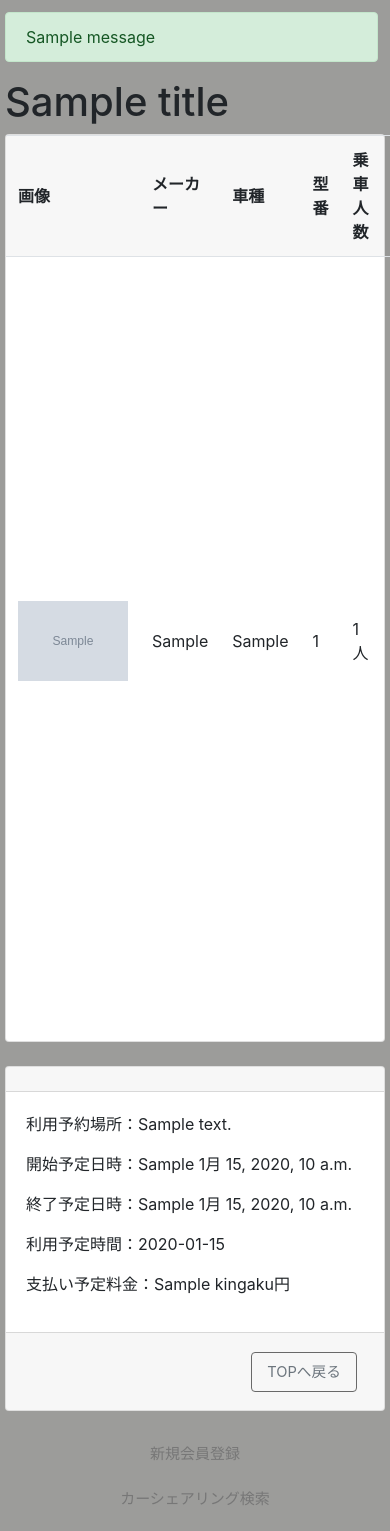
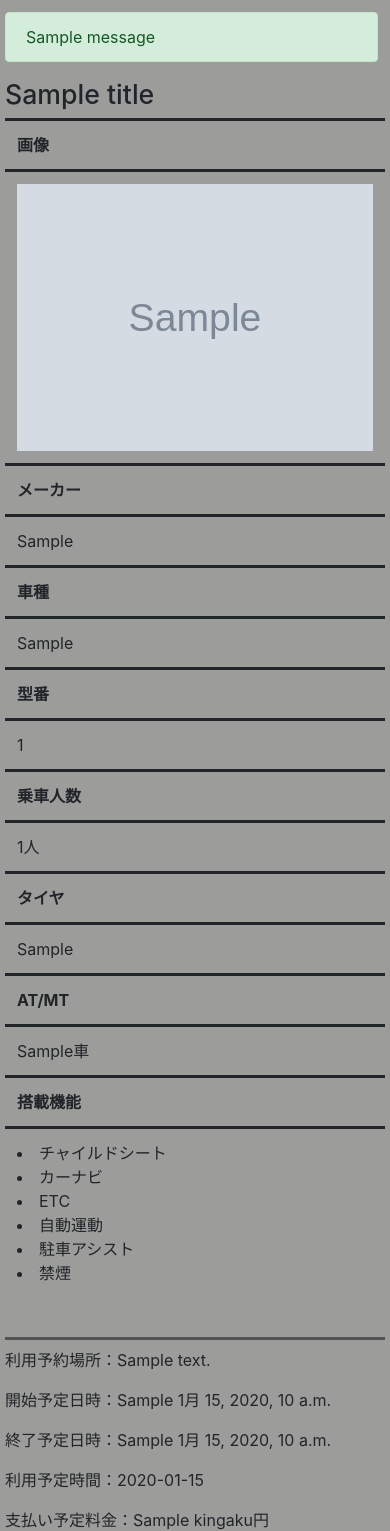
Before and after one commit to yuzua/proconEF, a Django app: template templates/carsharing_booking/check.html in a window 390 px wide; the page is wider, and only the part inside the window is pictured. Shown: the part 73-1604 px from the top of that part. Run offline with Django 3.2, Linux system fonts and the light colour scheme; tables that the repository leaves empty hold one stand-in row (values such as "Sample post"); the template is opened without the code that fills it: values that come from a table or form of the project are taken from there, most other values are stand-ins (such as "Sample title", 1, 10 or a date in 2020); grey boxes marked "Sample" are stand-in pictures; one stand-in notice (Sample message) is shown; parts of the project's set-up code (start-up, migrations or seed data) failed here and were passed over; some libraries are stand-ins or nearby versions.

Commit message:
履歴table

```diff
--- a/static/carsharing_booking/css/check.css
+++ b/static/carsharing_booking/css/check.css
@@ -1,3 +1,43 @@
 .table td, .table th{
     vertical-align: middle;
 }
+
+.tr {
+    border-top: solid;
+    border-bottom: solid;
+}
+
+h1 {
+    font-size: 25pt;
+}
+
+h2 {
+    font-size: 20pt;
+    border-bottom: solid;
+    border-color: rgb(83, 83, 83);
+}
+
+.sp {
+    display: none !important;
+}
+
+@media (max-width: 690px){
+    h1 {
+        font-size: 20pt;
+    }
+
+    .pc {
+         display: none !important;
+    }
+
+    .sp {
+         display: block !important;
+    }
+    table {
+        width: 300%;
+    }
+
+    img {
+        width: 100%;
+    }
+}
--- a/static/carsharing_booking/css/list.css
+++ b/static/carsharing_booking/css/list.css
@@ -198,4 +198,9 @@
         background-color: #fff;
     }
 
+    .now {
+        width: 100%;
+        position: static;
+    }
+
 }
--- a/templates/carsharing_booking/booking.html
+++ b/templates/carsharing_booking/booking.html
@@ -83,8 +83,8 @@
             <input id="addressPush" type="hidden" name="address">
                 {{ form.as_p }}
                 {{ form.media }}
-            <input class="btn btn-outline-secondary" type="submit" value="確認" style="float: right;width: 80pt;height: 30pt;margin: 5pt;">
-        <div id="jquery"></div>
+            <input type="submit" value="確認" style="float: right;width: 80pt;height: 30pt;margin: 5pt;">
+        <div id="jquery" style="border: solid;border-color: #cdcdcd;border-radius: 10pt;width: 50%;"></div>
     </div>
 </div>
 </form>
--- a/templates/carsharing_booking/check.html
+++ b/templates/carsharing_booking/check.html
@@ -9,10 +9,26 @@
 
 {% block main_contents %}
     <h1>{{ title }}</h1>
-<div class="card">
-<table class="table">
-    <tr class="card-header"><th>画像</th><th>メーカー</th><th>車種</th><th>型番</th><th>乗車人数</th><th>タイヤ</th><th>AT/MT</th><th>搭載機能</th></tr>
-    <tr><td><img src="/media/{{car_obj.img}}" width="110" height="80" border="0" /></td></td><td>{{car_obj.parent_category}}</td><td>{{car_obj.category}}</td><td>{{car_obj.model_id}}</td><td>{{car_obj.people}}人</td><td>{{car_obj.tire}}</td><td>{{car_obj.at_mt}}車</td>
+<div>
+<table class="table pc">
+    <tr class="tr">
+        <th>画像</th>
+        <th>メーカー</th>
+        <th>車種</th>
+        <th>型番</th>
+        <th>乗車人数</th>
+        <th>タイヤ</th>
+        <th>AT/MT</th>
+        <th>搭載機能</th>
+    </tr>
+    <tr>
+        <td><img src="/media/{{car_obj.img}}" width="110" height="80" border="0" /></td>
+        <td>{{car_obj.parent_category}}</td>
+        <td>{{car_obj.category}}</td>
+        <td>{{car_obj.model_id}}</td>
+        <td>{{car_obj.people}}人</td>
+        <td>{{car_obj.tire}}</td>
+        <td>{{car_obj.at_mt}}車</td>
         <td>
         {% if car_obj.babysheet == True %}
         <li>チャイルドシート</li>
@@ -35,25 +51,96 @@
         </td>
     </tr>
 </table>
+
+<table class="table sp">
+    <tr class="tr">
+        <th>画像</th>
+    </tr>
+    <tr>
+        <td><img src="/media/{{car_obj.img}}" border="0" /></td>
+    </tr>
+    <tr class="tr">
+        <th>メーカー</th>
+    </tr>
+    <tr>
+        <td>{{car_obj.parent_category}}</td>
+    </tr>
+    <tr class="tr">
+        <th>車種</th>
+    </tr>
+    <tr>
+        <td>{{car_obj.category}}</td>
+    </tr>
+    <tr class="tr">
+        <th>型番</th>
+    </tr>
+    <tr>
+        <td>{{car_obj.model_id}}</td>
+    </tr>
+    <tr class="tr">
+        <th>乗車人数</th>
+    </tr>
+    <tr>
+        <td>{{car_obj.people}}人</td>
+    </tr>
+    <tr class="tr">
+        <th>タイヤ</th>
+    </tr>
+    <tr>
+        <td>{{car_obj.tire}}</td>
+    </tr>
+    <tr class="tr">
+        <th>AT/MT</th>
+    </tr>
+    <tr>
+        <td>{{car_obj.at_mt}}車</td>
+    </tr>
+    <tr class="tr">
+        <th>搭載機能</th>
+    </tr>
+    <tr>
+        <td>
+            {% if car_obj.babysheet == True %}
+            <li>チャイルドシート</li>
+            {% endif %}
+            {% if car_obj.car_nav == True %}
+            <li>カーナビ</li>
+            {% endif %}
+            {% if car_obj.etc == True %}
+            <li>ETC</li>
+            {% endif %}
+            {% if car_obj.car_autonomous == True %}
+            <li>自動運動</li>
+            {% endif %}
+            {% if car_obj.around_view_monitor == True %}
+            <li>駐車アシスト</li>
+            {% endif %}
+            {% if car_obj.non_smoking == True %}
+            <li>禁煙</li>
+            {% endif %}
+            </td>
+    </tr>
+</table>
+
 </div>
 <br>
-<div class="card">
-    <h2 class="card-header">{{message}}</h2>
-    <div class="card-body">
+<div>
+    <h2>{{message}}</h2>
+    <div>
         <p>利用予約場所：{{address}}</p>
         <p>開始予定日時：{{data.start_day}} {{data.start_time}}</p>
         <p>終了予定日時：{{data.end_day}} {{data.end_time}}</p>
         <p>利用予定時間：{{times}}</p>
         <p>支払い予定料金：{{kingaku}}円</p>
     </div>
-    <div class="card-footer">
+    <div>
     {% if request.session.select == 'map' or  request.session.select == 'car' %}
         <form action="{% url 'carsharing_booking:push' %}" method="post" >
             {% csrf_token %}
             {% for key, value in data.items %}
                 <input type="hidden" name="{{key}}" value="{{value}}">
             {% endfor %}
-                <input class="btn btn-outline-secondary" type="submit" value="確定" style="float: right;width: 80pt;height: 30pt;margin: 5pt;">
+                <input class="btn" type="submit" value="確定" style="float: right;width: 80pt;height: 30pt;margin: 5pt;">
         </form>
     {% else %}
         <a href="{% url 'carsharing_req:first' %}" class="btn btn-outline-secondary" style="float: right;width: 80pt;height: 30pt;margin: 5pt;">TOPへ戻る</a>
```
Also changed, not shown: templates/carsharing_booking/list.html (+25 -1 lines), templates/page/parking_price_list.html (+40 -8 lines).
